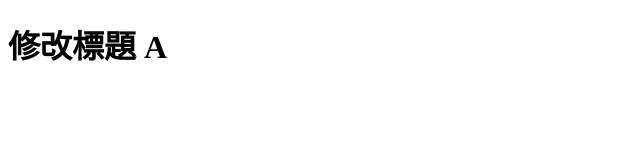
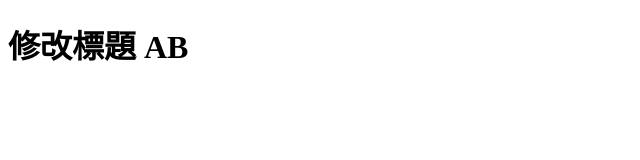
Before and after one commit to Kay9453/gittest0112, a plain HTML site: page index.html in a window 1280 px wide. Shown: the full height of the page, 0-640 px from the left. Drawn offline with Linux system fonts and the light colour scheme.

Commit message:
修改標題AB

```diff
--- a/index.html
+++ b/index.html
@@ -6,6 +6,6 @@
     <title>修改標題 B</title>
 </head>
 <body>
-    <h1>修改標題 A</h1>
+    <h1>修改標題 AB</h1>
 </body>
 </html>
```
